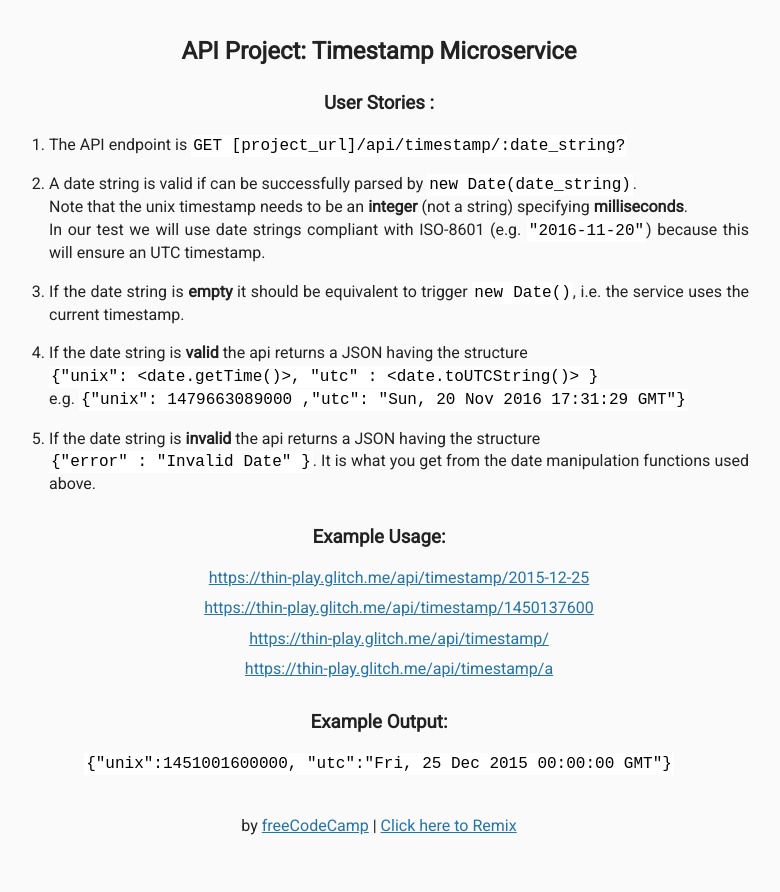
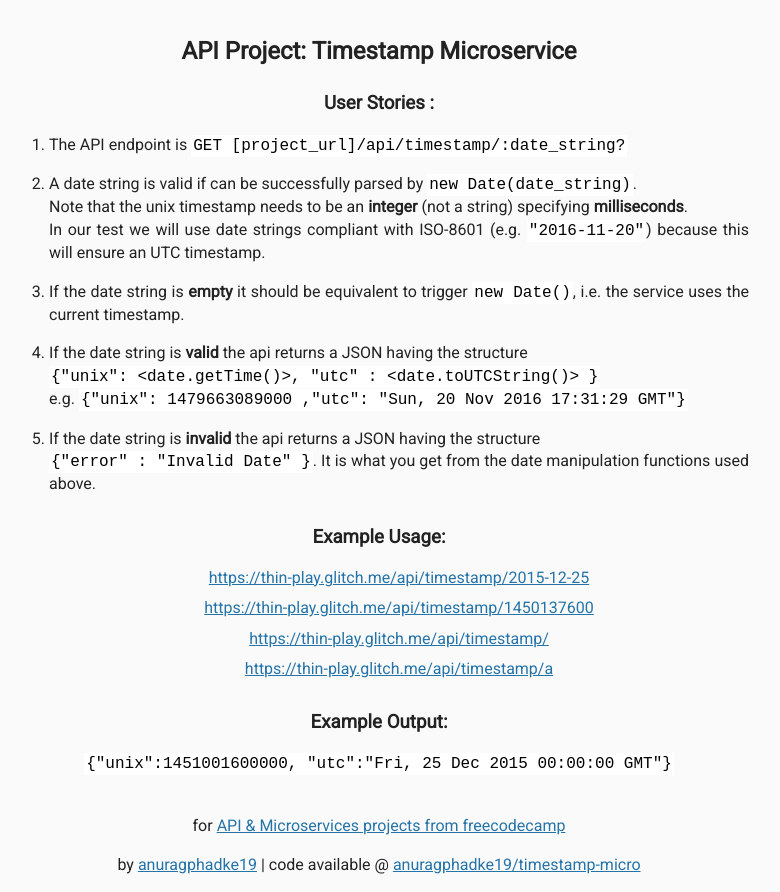
Before and after one commit to anuragphadke19/timestamp-micro, a website: page views/index.html in a window 1280 px wide. Shown: the whole page, without its empty margins (261-1041 px from the left). Before the commit the page ends 854 px from the top, so only its background shows below. Drawn offline with Linux system fonts and the light colour scheme; files that its build step writes are made by us from their sources.

Commit message:
🚙⛸ Updates to the html

```diff
--- a/views/index.html
+++ b/views/index.html
@@ -51,7 +51,10 @@
       </div>
       <div class="footer">
         <p>
-          by <a href="http://www.freecodecamp.com/">freeCodeCamp</a> | <a href="https://hyperdev.com/#!/remix/FCC_API_timestamp_bplate/8338be2-a353-4892-8a0d-6295e4f12eb5">Click here to Remix</a>
+          for <a href="https://learn.freecodecamp.org/apis-and-microservices/apis-and-microservices-projects/timestamp-microservice">API & Microservices projects from freecodecamp</a>
+        </p>
+        <p>
+          by <a href="https://github.com/anuragphadke19">anuragphadke19</a> | code available @ <a href="https://github.com/anuragphadke19/timestamp-micro">anuragphadke19/timestamp-micro</a>
         </p>
       </div>
    </body>
```
